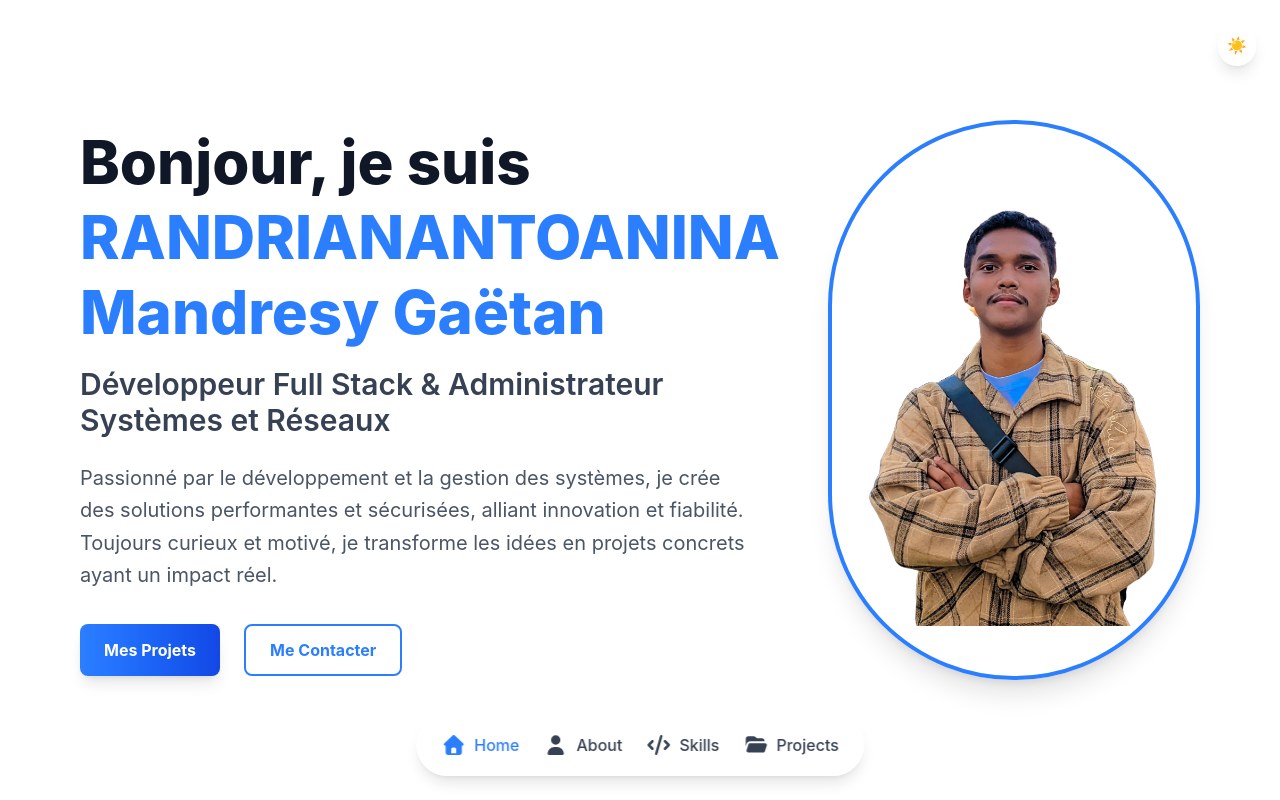
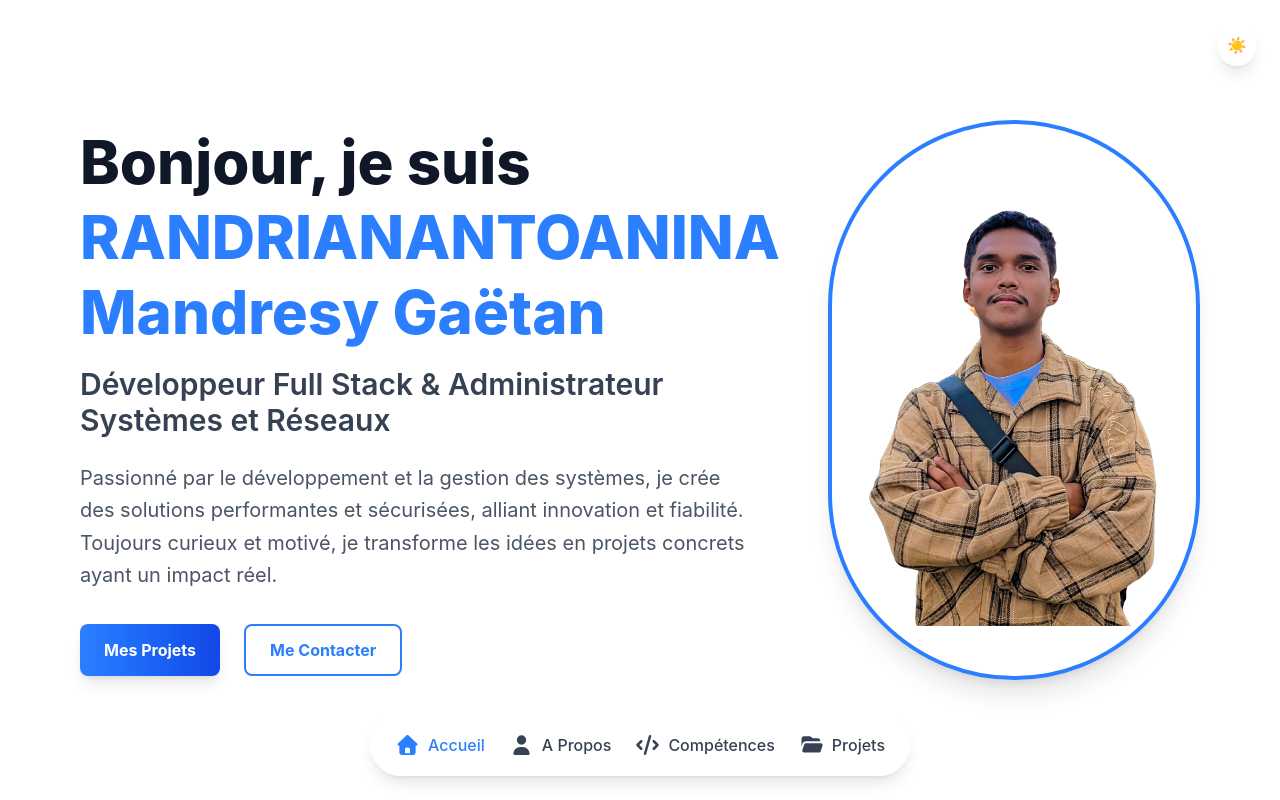
Before and after one commit to mandresy753/RANDRIANANTOANINA-Mandresy-Gaetan, a React (Vite) app: page / in a window 1280 px wide. Shown: the top 800 px of the page. Built offline with nearby package versions, Linux system fonts and the light colour scheme.

Commit message:
change: lang of navbar && IDs to french

```diff
--- a/src/App.tsx
+++ b/src/App.tsx
@@ -16,10 +16,10 @@ import {
 } from "@fortawesome/free-solid-svg-icons";
 
 const links = [
-  { name: "Home", icon: <FontAwesomeIcon icon={faHouse} /> },
-  { name: "About", icon: <FontAwesomeIcon icon={faUser} /> },
-  { name: "Skills", icon: <FontAwesomeIcon icon={faCode} /> },
-  { name: "Projects", icon: <FontAwesomeIcon icon={faFolderOpen} /> },
+  { name: "Accueil", icon: <FontAwesomeIcon icon={faHouse} /> },
+  { name: "A Propos", icon: <FontAwesomeIcon icon={faUser} /> },
+  { name: "Compétences", icon: <FontAwesomeIcon icon={faCode} /> },
+  { name: "Projets", icon: <FontAwesomeIcon icon={faFolderOpen} /> },
 ];
 
 function App() {
--- a/src/Pages/About.tsx
+++ b/src/Pages/About.tsx
@@ -5,7 +5,7 @@ function About() {
 
   return (
     <section
-      id="about"
+      id={'a propos'}
       ref={ref}
       className="w-full min-h-screen bg-gray-50 dark:bg-[#1e293b] px-6 py-20 flex flex-col items-center transition-colors duration-500 overflow-hidden"
     >
--- a/src/Pages/Home.tsx
+++ b/src/Pages/Home.tsx
@@ -5,7 +5,7 @@ function Home() {
   const {ref, isVisible} = useInView(0.0)
   return (
     <section
-      id="home"
+      id="accueil"
       ref={ref}
       className={`
         w-full min-h-screen flex flex-col-reverse md:flex-row items-center justify-center gap-12 px-6 md:px-20 py-20
--- a/src/Pages/Projects.tsx
+++ b/src/Pages/Projects.tsx
@@ -29,7 +29,7 @@ function Projects() {
 
   return (
     <section
-      id="projects"
+      id="projets"
       className="w-full min-h-screen px-6 py-20 overflow-hidden
       bg-gray-50 dark:bg-[#1e293b] transition-colors duration-500"
     >
--- a/src/Pages/Skills.tsx
+++ b/src/Pages/Skills.tsx
@@ -65,7 +65,7 @@ function Skills() {
 
   return (
     <section
-      id="skills"
+      id="compétences"
       className="w-full min-h-screen px-6 py-20 overflow-hidden dark:bg-[#0F172A]"
     >
       <h2
```
